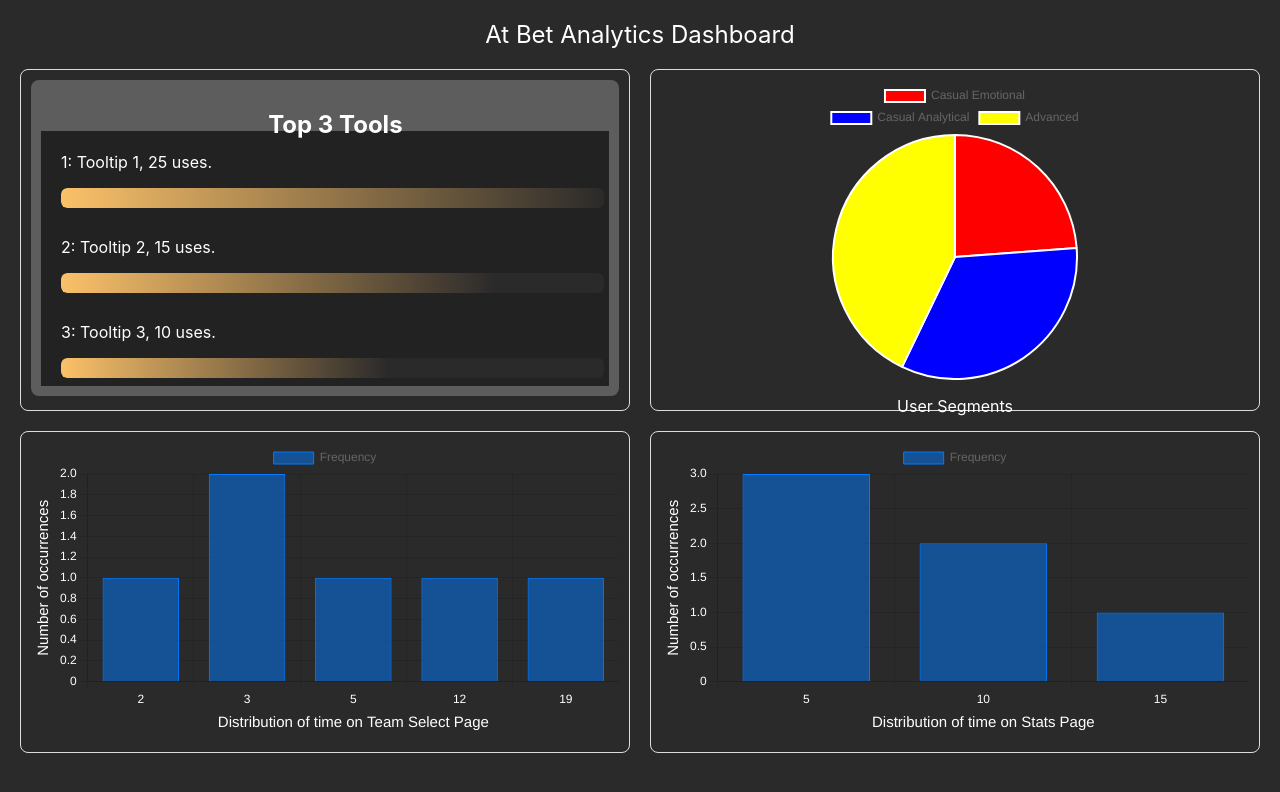
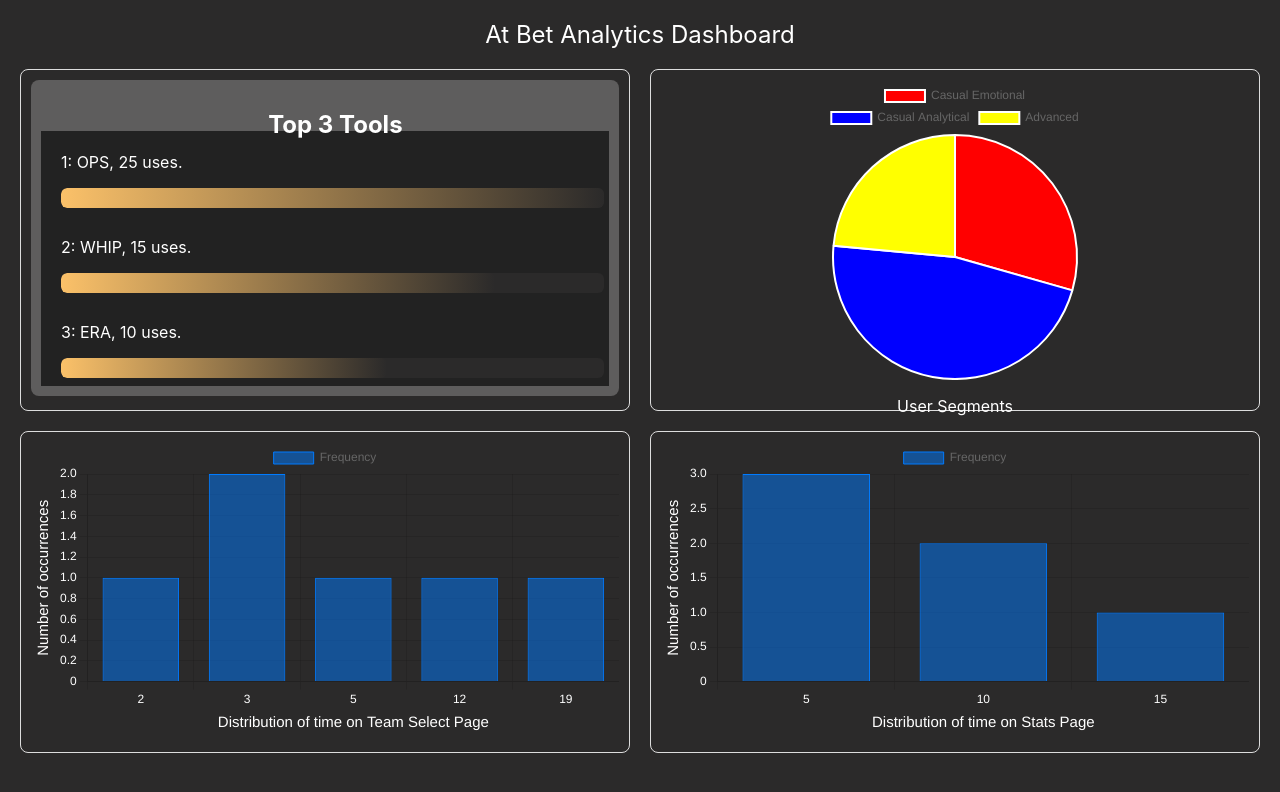
Before and after one commit to mmena6/AtBetWebApp, a React (Create React App) app: page / in a window 1280 px wide. Shown: the top 792 px of the page. Built offline with nearby package versions, Linux system fonts and the light colour scheme.

Commit message:
updated data

```diff
--- a/src/App.js
+++ b/src/App.js
@@ -27,7 +27,7 @@ ChartJS.register(
 function App() {
   const [timeOnOpeningPageData, setTimeOnOpeningPageData] = useState([12, 19, 3, 5, 2, 3]);
   const [timeOnStatsPageData, setTimeOnStatsPageData] = useState([8, 15, 10, 7, 12, 5]);
-  const [topToolTipData, getTopToolTipData] = useState([{"toolTipName": "Tooltip 1", "usageNumber": 100, "totalUsage": 100, "ranking": 1, "uses": 25}, {"toolTipName": "Tooltip 2", "usageNumber": 80, "totalUsage": 400, "ranking": 1, "uses": 15}, {"toolTipName": "Tooltip 3", "usageNumber": 60, "totalUsage": 400, "ranking": 1, "uses": 10}]);
+  const [topToolTipData, getTopToolTipData] = useState([{"toolTipName": "OPS", "usageNumber": 100, "totalUsage": 100, "ranking": 1, "uses": 25}, {"toolTipName": "WHIP", "usageNumber": 80, "totalUsage": 400, "ranking": 1, "uses": 15}, {"toolTipName": "ERA", "usageNumber": 60, "totalUsage": 400, "ranking": 1, "uses": 10}]);
   const appStyle = {
     backgroundColor: '#2B2A2A',
     color: 'white',
@@ -82,7 +82,7 @@ function App() {
     labels: ['Casual Emotional', 'Casual Analytical', 'Advanced'],
     datasets: [
       {
-        data: [5, 7, 9],
+        data: [5, 8, 4],
         backgroundColor: ['red', 'blue', 'yellow'],
       },
     ],
```
